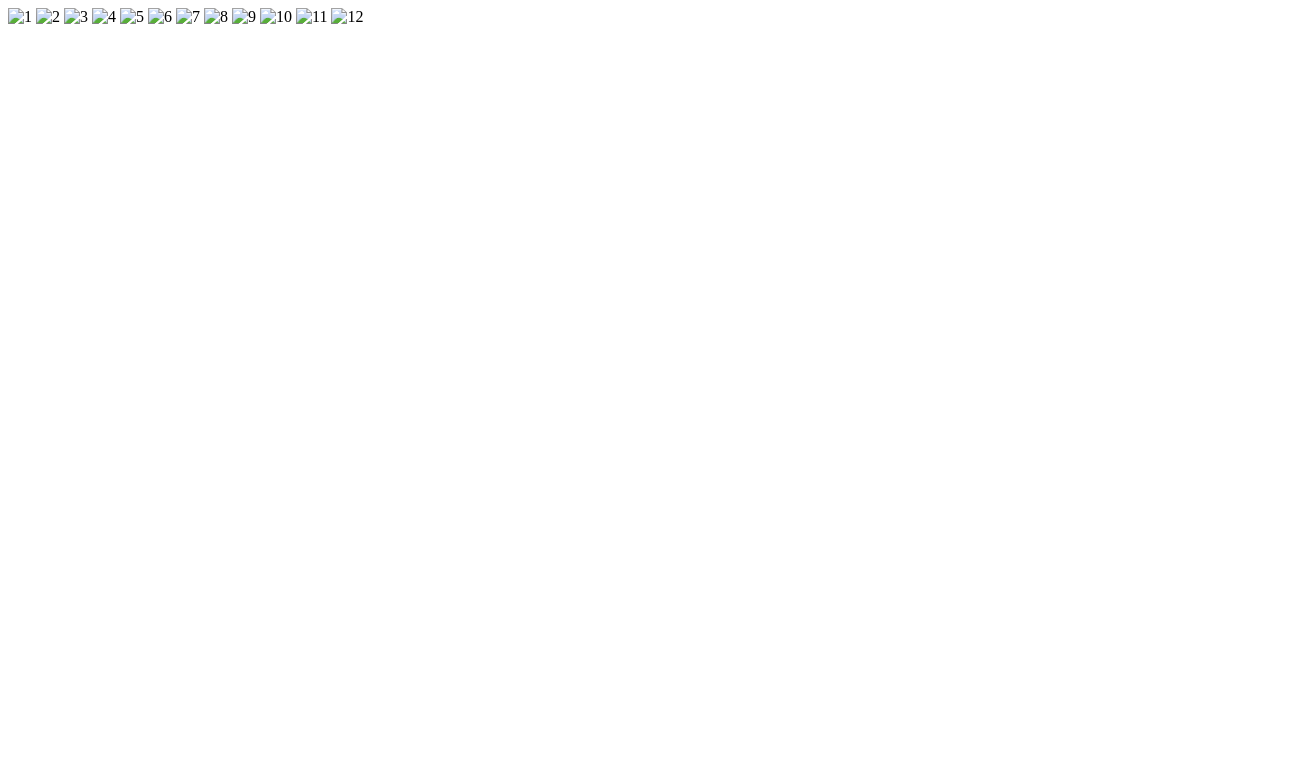
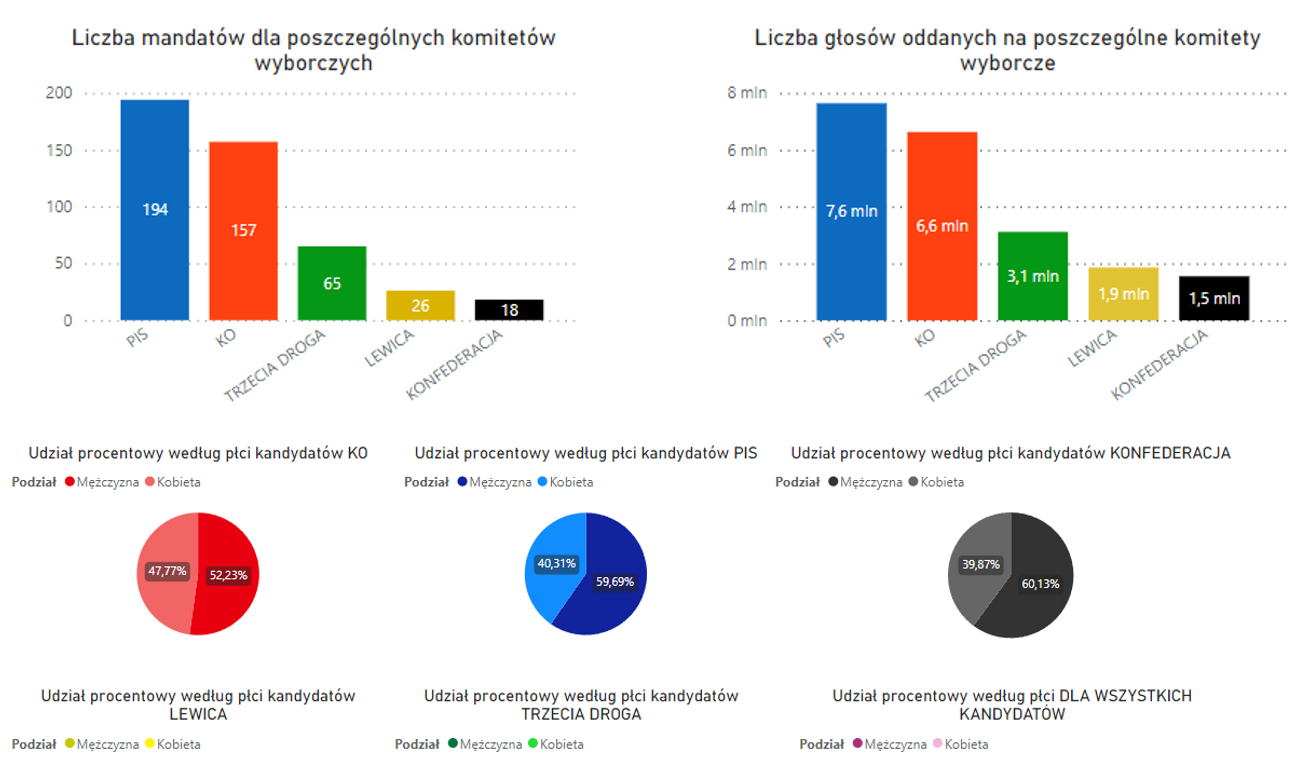
Before and after one commit to PawelStachowiak/election, a plain HTML site: page index.html in a window 1280 px wide. Shown: the top 771 px of the page, 1308 px wide, since content can reach past the window. Drawn offline with Linux system fonts and the light colour scheme.

Commit message:
Update index.html

```diff
--- a/index.html
+++ b/index.html
@@ -6,17 +6,17 @@
     <title>Wyniki wyborcze</title>
 </head>
 <body>
-    <img src="Obraz1.png" alt="1">
-    <img src="Obraz2.png" alt="2">
-    <img src="Obraz3.png" alt="3">
-    <img src="Obraz4.png" alt="4">
-    <img src="Obraz5.png" alt="5">
-    <img src="Obraz6.png" alt="6">
-    <img src="Obraz7.png" alt="7">
-    <img src="Obraz8.png" alt="8">
-    <img src="Obraz9.png" alt="9">
-    <img src="Obraz10.png" alt="10">
-    <img src="Obraz11.png" alt="11">
-    <img src="Obraz12.png" alt="12">
+    <img src="Liczba_mandatów.png" alt="1">
+    <img src="Udział_procentowy_plec.png" alt="2">
+    <img src="Udział_procentowy_plec2.png" alt="3">
+    <img src="Wyborca_per_mandat.png" alt="4">
+    <img src="Zawody_kandydatów.png" alt="5">
+    <img src="Glosy_oddane_na_partie.png" alt="6">
+    <img src="Glosy_oddane_na_partie2.png" alt="7">
+    <img src="Pozycja_ko.png" alt="8">
+    <img src="Pozycja_pis.png" alt="9">
+    <img src="Pozycja_trzecia_droga.png" alt="10">
+    <img src="Pozycja_konfederacja.png" alt="11">
+    <img src="Pozycja_lewica.png" alt="12">
  </body>
  </html>
```
